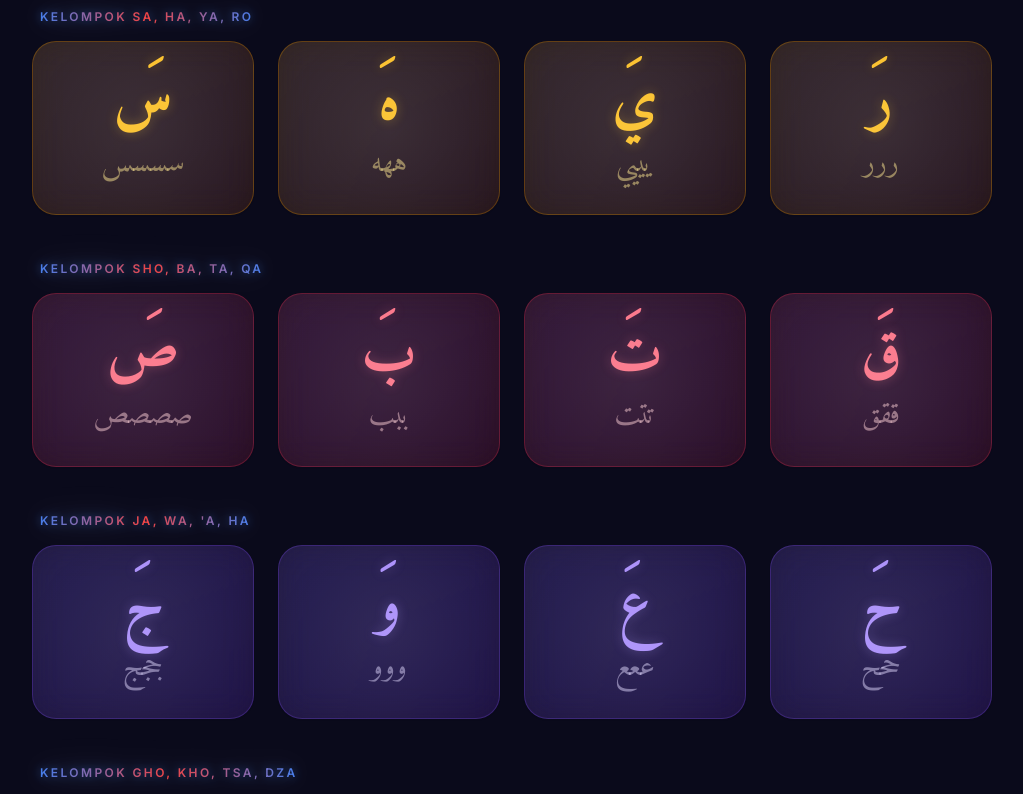
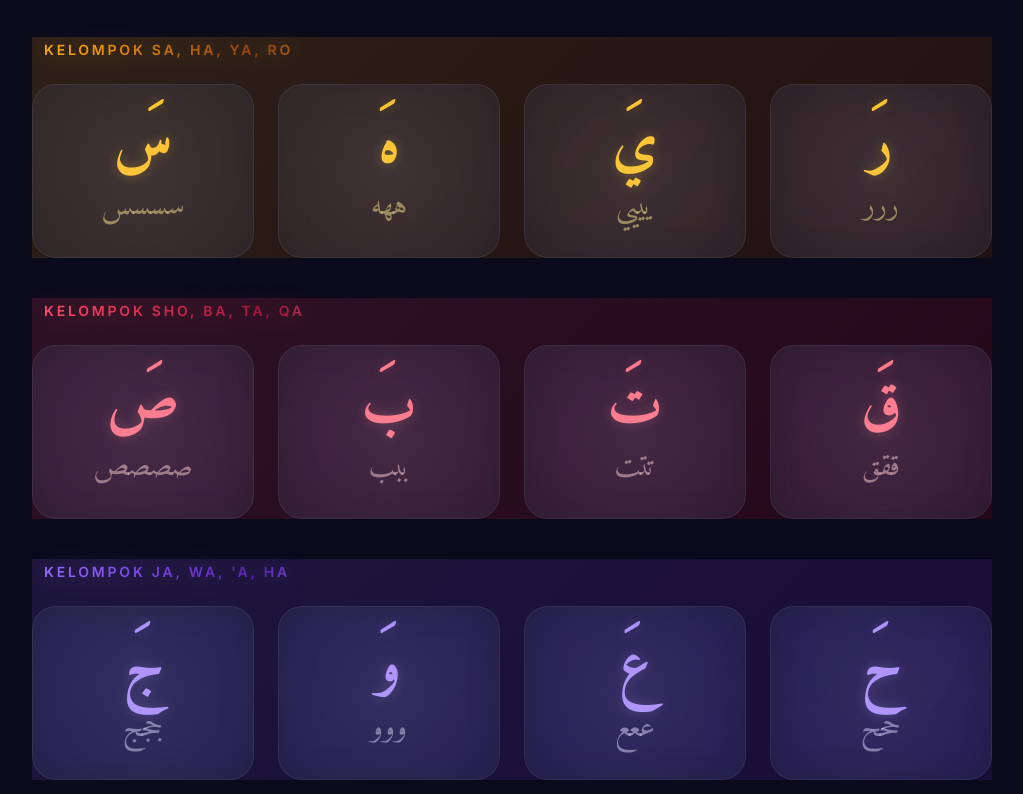
Before and after one commit to hafarna03aja-droid/metode-selembar, a website: page index.html in a window 1280 px wide. Shown: the part 760-1554 px from the top of the page, without its empty margins (128-1151 px from the left). Drawn offline with nearby package versions, Linux system fonts and the light colour scheme.

Commit message:
style: upgrade Latin group titles with theme-matched 3D glow effects

```diff
--- a/script.js
+++ b/script.js
@@ -25,24 +25,24 @@ const themes = [
 const tableContainer = document.getElementById('table-container');
 if (tableContainer && typeof hurufData !== 'undefined') {
     hurufData.forEach((row, rowIndex) => {
+        // Pilih tema berdasarkan index baris (berulang jika baris > jumlah tema)
+        const currentTheme = themes[rowIndex % themes.length];
+
         const rowDiv = document.createElement('div');
-        rowDiv.className = "mb-10";
+        rowDiv.className = `mb-14 ${currentTheme}`; // Increased margin for better separation
 
         const latinTitle = document.createElement('div');
-        latinTitle.className = "text-xs font-black text-slate-400 uppercase tracking-[0.2em] mb-4 px-2 opacity-100 latin-pro-3d";
+        latinTitle.className = "text-sm font-black uppercase tracking-[0.2em] mb-6 px-3 latin-theme-3d";
         latinTitle.innerText = row.latin;
         rowDiv.appendChild(latinTitle);
 
         const cardsGrid = document.createElement('div');
         cardsGrid.className = "grid grid-cols-2 md:grid-cols-4 gap-4 md:gap-6";
 
-        // Pilih tema berdasarkan index baris (berulang jika baris > jumlah tema)
-        const currentTheme = themes[rowIndex % themes.length];
-
         row.items.forEach(item => {
             const card = document.createElement('div');
             // Tambahkan class tema ke kartu
-            card.className = `letter-card ${currentTheme} p-8 rounded-3xl shadow-sm text-center flex flex-col items-center justify-center`;
+            card.className = `letter-card p-8 rounded-3xl shadow-sm text-center flex flex-col items-center justify-center`;
             card.onclick = () => playAudio(item.audio);
             card.innerHTML = `
                 <div class="arabic-text text-6xl text-emerald-800 font-bold mb-3">${item.char}</div>
--- a/style.css
+++ b/style.css
@@ -51,6 +51,8 @@ body {
 .theme-emerald {
     background: linear-gradient(135deg, rgba(16, 185, 129, 0.15) 0%, rgba(5, 46, 22, 0.4) 100%);
     border-color: rgba(16, 185, 129, 0.3);
+    --latin-gradient: linear-gradient(90deg, #6ee7b7, #10b981, #059669, #6ee7b7);
+    --latin-glow: rgba(16, 185, 129, 0.4);
 }
 .theme-emerald .arabic-text.text-emerald-800 { color: #34d399; text-shadow: 0 0 12px rgba(52, 211, 153, 0.3); }
 .theme-emerald .arabic-text.text-slate-400 { color: rgba(167, 243, 208, 0.5); }
@@ -58,6 +60,8 @@ body {
 .theme-indigo {
     background: linear-gradient(135deg, rgba(99, 102, 241, 0.15) 0%, rgba(30, 27, 75, 0.4) 100%);
     border-color: rgba(99, 102, 241, 0.3);
+    --latin-gradient: linear-gradient(90deg, #c7d2fe, #6366f1, #3730a3, #c7d2fe);
+    --latin-glow: rgba(99, 102, 241, 0.4);
 }
 .theme-indigo .arabic-text.text-emerald-800 { color: #818cf8; text-shadow: 0 0 12px rgba(129, 140, 248, 0.3); }
 .theme-indigo .arabic-text.text-slate-400 { color: rgba(199, 210, 254, 0.5); }
@@ -65,6 +69,8 @@ body {
 .theme-amber {
     background: linear-gradient(135deg, rgba(245, 158, 11, 0.15) 0%, rgba(69, 26, 3, 0.4) 100%);
     border-color: rgba(245, 158, 11, 0.3);
+    --latin-gradient: linear-gradient(90deg, #fcd34d, #f59e0b, #92400e, #fcd34d);
+    --latin-glow: rgba(245, 158, 11, 0.4);
 }
 .theme-amber .arabic-text.text-emerald-800 { color: #fbbf24; text-shadow: 0 0 12px rgba(251, 191, 36, 0.3); }
 .theme-amber .arabic-text.text-slate-400 { color: rgba(253, 230, 138, 0.5); }
@@ -72,6 +78,8 @@ body {
 .theme-rose {
     background: linear-gradient(135deg, rgba(244, 63, 94, 0.15) 0%, rgba(76, 5, 25, 0.4) 100%);
     border-color: rgba(244, 63, 94, 0.3);
+    --latin-gradient: linear-gradient(90deg, #fda4af, #f43f5e, #9f1239, #fda4af);
+    --latin-glow: rgba(244, 63, 94, 0.4);
 }
 .theme-rose .arabic-text.text-emerald-800 { color: #fb7185; text-shadow: 0 0 12px rgba(251, 113, 133, 0.3); }
 .theme-rose .arabic-text.text-slate-400 { color: rgba(254, 205, 211, 0.5); }
@@ -79,6 +87,8 @@ body {
 .theme-violet {
     background: linear-gradient(135deg, rgba(139, 92, 246, 0.15) 0%, rgba(46, 16, 101, 0.4) 100%);
     border-color: rgba(139, 92, 246, 0.3);
+    --latin-gradient: linear-gradient(90deg, #c4b5fd, #8b5cf6, #5b21b6, #c4b5fd);
+    --latin-glow: rgba(139, 92, 246, 0.4);
 }
 .theme-violet .arabic-text.text-emerald-800 { color: #a78bfa; text-shadow: 0 0 12px rgba(167, 139, 250, 0.3); }
 .theme-violet .arabic-text.text-slate-400 { color: rgba(221, 214, 254, 0.5); }
@@ -86,6 +96,8 @@ body {
 .theme-cyan {
     background: linear-gradient(135deg, rgba(6, 182, 212, 0.15) 0%, rgba(8, 51, 68, 0.4) 100%);
     border-color: rgba(6, 182, 212, 0.3);
+    --latin-gradient: linear-gradient(90deg, #67e8f9, #06b6d4, #083344, #67e8f9);
+    --latin-glow: rgba(6, 182, 212, 0.4);
 }
 .theme-cyan .arabic-text.text-emerald-800 { color: #22d3ee; text-shadow: 0 0 12px rgba(34, 211, 238, 0.3); }
 .theme-cyan .arabic-text.text-slate-400 { color: rgba(165, 243, 252, 0.5); }
@@ -93,6 +105,8 @@ body {
 .theme-teal {
     background: linear-gradient(135deg, rgba(20, 184, 166, 0.15) 0%, rgba(19, 78, 74, 0.4) 100%);
     border-color: rgba(20, 184, 166, 0.3);
+    --latin-gradient: linear-gradient(90deg, #5eead4, #14b8a6, #134e4a, #5eead4);
+    --latin-glow: rgba(20, 184, 166, 0.4);
 }
 .theme-teal .arabic-text.text-emerald-800 { color: #2dd4bf; text-shadow: 0 0 12px rgba(45, 212, 191, 0.3); }
 .theme-teal .arabic-text.text-slate-400 { color: rgba(153, 246, 228, 0.5); }
@@ -116,7 +130,7 @@ body {
 ::-webkit-scrollbar-track { background: #f1f1f1; }
 ::-webkit-scrollbar-thumb { background: #10b981; border-radius: 4px; }
 
-/* Latin Pro 3D Styling */
+/* Latin Pro 3D Styling - Original multi-color for main titles */
 .latin-pro-3d {
     font-family: 'Inter', sans-serif;
     font-weight: 900;
@@ -133,11 +147,28 @@ body {
     transition: all 0.3s ease;
 }
 
+/* Latin Theme 3D - Matching theme colors for group titles */
+.latin-theme-3d {
+    font-family: 'Inter', sans-serif;
+    font-weight: 800;
+    text-transform: uppercase;
+    background: var(--latin-gradient, linear-gradient(90deg, #fff, #94a3b8, #fff));
+    background-size: 200% auto;
+    -webkit-background-clip: text !important;
+    background-clip: text !important;
+    color: transparent !important;
+    filter: drop-shadow(0 0 12px var(--latin-glow, rgba(255, 255, 255, 0.2)));
+    animation: shine 4s linear infinite;
+    letter-spacing: 0.1em;
+    display: inline-block;
+    transition: all 0.3s ease;
+}
+
 @keyframes shine {
     to { background-position: 200% center; }
 }
 
-.latin-pro-3d:hover {
+.latin-pro-3d:hover, .latin-theme-3d:hover {
     filter: drop-shadow(1px 1px 0px rgba(0, 0, 0, 0.4)) drop-shadow(2px 2px 1px rgba(0, 0, 0, 0.2));
     transform: translate(1px, 1px);
 }
```
